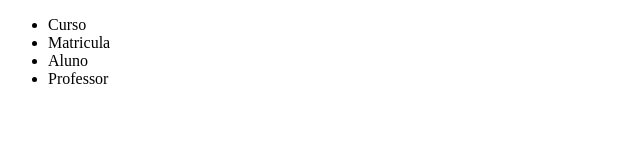
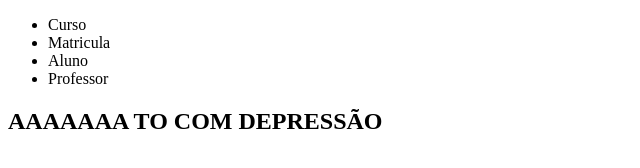
Before and after one commit to GabiCmg/AprenderBranches, a plain HTML site: page index.html in a window 1280 px wide. Shown: the whole page, without its empty margins (0-640 px from the left). Drawn offline with Linux system fonts and the light colour scheme.

Commit message:
Testando merge

```diff
--- a/index.html
+++ b/index.html
@@ -15,5 +15,10 @@
             <li>Professor</li>
         </ul>
     </header>
+    <main>
+        <section>
+            <h1>AAAAAAA TO COM DEPRESSÃO</h1>
+        </section>
+    </main>
 </body>
 </html>
```
